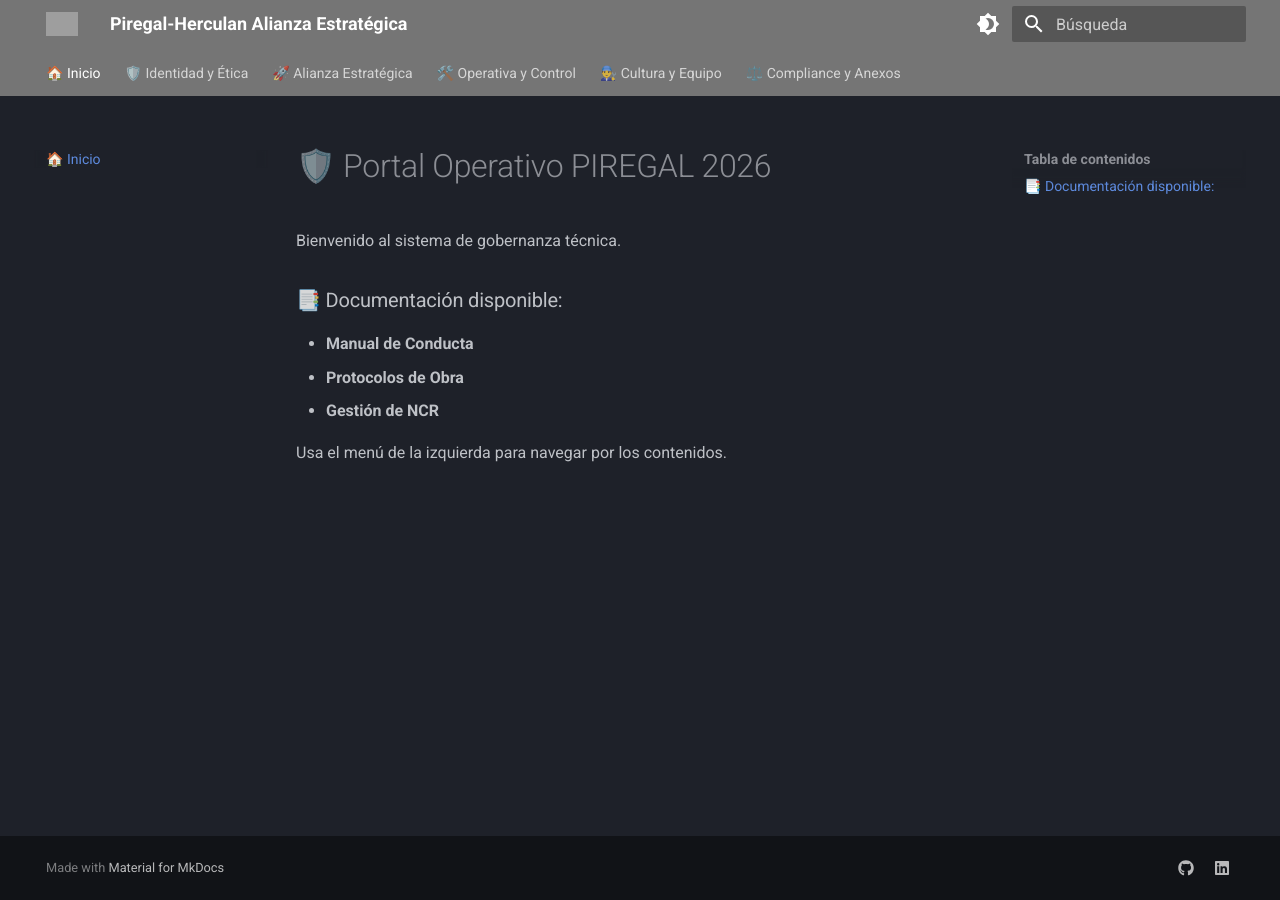
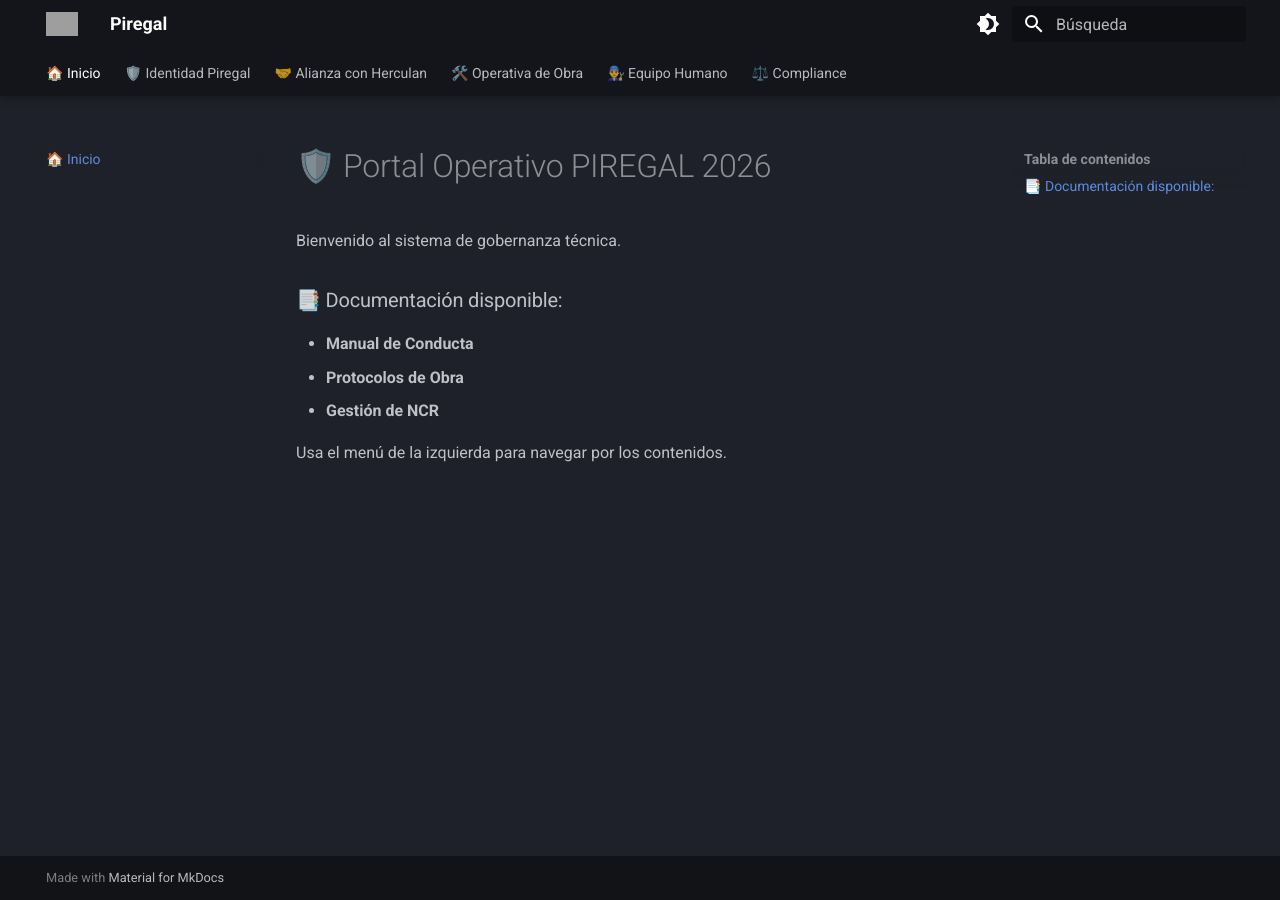
Before and after one commit to bernardezgatosergio-ai/piregal-governance, an MkDocs documentation site: the page built from docs/index.md, in a window 1280 px wide. Built offline with MkDocs 1.6.1 and Material for MkDocs 9.7.7, drawn with Linux system fonts in a browser that asks for light colours; grey boxes are pictures that could not be loaded.

Commit message:
Update mkdocs.yml

```diff
--- a/mkdocs.yml
+++ b/mkdocs.yml
@@ -1,36 +1,39 @@
-site_name: "Piregal-Herculan Alianza Estratégica"
-site_description: "Portal de Gobernanza, Operativa y Excelencia Técnica 2026"
-site_author: "Alianza Estratégica"
+site_name: "Piregal"
+site_description: "Portal Operativo y de Gobernanza"
+site_author: "Piregal S.L."
 
 theme:
   name: material
   language: es
-  logo: assets/logo.png  # Si tienes un logo, ponlo en esa ruta
+  logo: assets/logo-piregal.png  # Asegúrate de subir tu logo a esta carpeta
   favicon: assets/favicon.ico
   palette:
-    - scheme: slate  # Modo oscuro por defecto (más profesional para el sector)
-      primary: grey
-      accent: blue
+    # CONFIGURACIÓN DE COLORES INVERTIDA
+    - scheme: slate
+      primary: black       # Barra superior (Cabecera) en Negro
+      accent: blue grey    # Detalles y botones en Gris
       toggle:
         icon: material/brightness-4
-        name: Mode Oscuro
+        name: "Modo Oscuro"
     - scheme: default
-      primary: blue grey
-      accent: blue
+      primary: white
+      accent: grey
       toggle:
         icon: material/brightness-7
-        name: Mode Claro
+        name: "Modo Claro"
+
   features:
     - navigation.tabs
+    - navigation.tabs.sticky
     - navigation.sections
-    - navigation.expand
     - navigation.top
-    - content.code.copy
-    - content.tooltips
+    - search.suggest
+    - search.highlight
+    - header.autohide
 
 nav:
   - "🏠 Inicio": index.md
-  - "🛡️ Identidad y Ética":
+  - "🛡️ Identidad Piregal":
       - "📘 Introducción":
           - ES: v1-identidad/introduccion.md
           - EN: v1-identidad/introduccion.en.md
@@ -43,64 +46,50 @@
       - "🔒 NDA (Confidencialidad)":
           - ES: v1-identidad/nda.md
           - EN: v1-identidad/nda.en.md
-  - "🚀 Alianza Estratégica":
+  - "🤝 Alianza con Herculan":
       - "📋 PMEE (Plan Maestro)":
           - ES: v3-alianza/pmee.md
           - EN: v3-alianza/pmee.en.md
-      - "⚙️ PSAH (Protocolo)":
+      - "⚙️ PSAH (Simbiosis Técnica)":
           - ES: v3-alianza/psah.md
           - EN: v3-alianza/psah.en.md
-      - "🏛️ Gobernanza Común":
+      - "🏛️ Gobernanza Compartida":
           - ES: v3-alianza/gobernanza.md
           - EN: v3-alianza/gobernanza.en.md
       - "📍 Hub Vigo":
           - ES: v3-alianza/hub-vigo.md
           - EN: v3-alianza/hub-vigo.en.md
-      - "📊 KPIs & Dashboard":
+      - "📊 KPIs Conjuntos":
           - ES: v3-alianza/kpis-dashboard.md
           - EN: v3-alianza/kpis-dashboard.en.md
-      - "📅 Cronograma":
-          - ES: v3-alianza/cronograma.md
-          - EN: v3-alianza/cronograma.en.md
-  - "🛠️ Operativa y Control":
-      - "🏗️ Protocolo de Obra":
+  - "🛠️ Operativa de Obra":
+      - "🏗️ Protocolos":
           - ES: v4-operativa/protocolo-obra.md
           - EN: v4-operativa/proocolo-obra.en.md
-      - "⚠️ Gestión de NCR":
+      - "⚠️ Registro de NCR":
           - ES: v4-operativa/ncr.md
           - EN: v4-operativa/ncr.en.md
-      - "📞 Comunicación Astilleros":
+      - "📞 Gestión Astilleros":
           - ES: v4-operativa/comunicacion-astilleros.md
           - EN: v4-operativa/comunicacion-astilleros.en.md
-  - "👨‍🔧 Cultura y Equipo":
-      - "📖 Manual del Trabajador":
+  - "👨‍🔧 Equipo Humano":
+      - "📖 Manual del Agente":
           - ES: v6-personal/manual-trabajador.md
           - EN: v6-personal/manual-trabajador.en.md
-      - "📒 Agenda Profesional 2026":
+      - "📒 Agenda 2026":
           - ES: v6-personal/agenda-profesional-2026.md
           - EN: v6-personal/agenda-profesional-2026.en.md
-  - "⚖️ Compliance y Anexos":
+  - "⚖️ Compliance":
       - "📝 Ética Operativa":
           - EN: v5-compliance/etica.en.md
-      - "🤝 Responsabilidad Solidaria":
-          - ES: anexos/responsabilidad.md
-          - EN: anexos/responsabilidad.en.md
       - "📖 Glosario Técnico":
           - ES: anexos/glosario.md
           - EN: anexos/glosario.en.md
-
-extra:
-  social:
-    - icon: fontawesome/brands/github
-      link: https://github.com/tu-usuario
-    - icon: fontawesome/brands/linkedin
-      link: https://linkedin.com/in/tu-perfil
 
 markdown_extensions:
   - admonition
   - pymdownx.details
   - pymdownx.superfences
-  - attr_list
   - pymdownx.emoji:
       emoji_index: !!python/name:material.extensions.emoji.twemoji
       emoji_generator: !!python/name:material.extensions.emoji.to_svg
```
